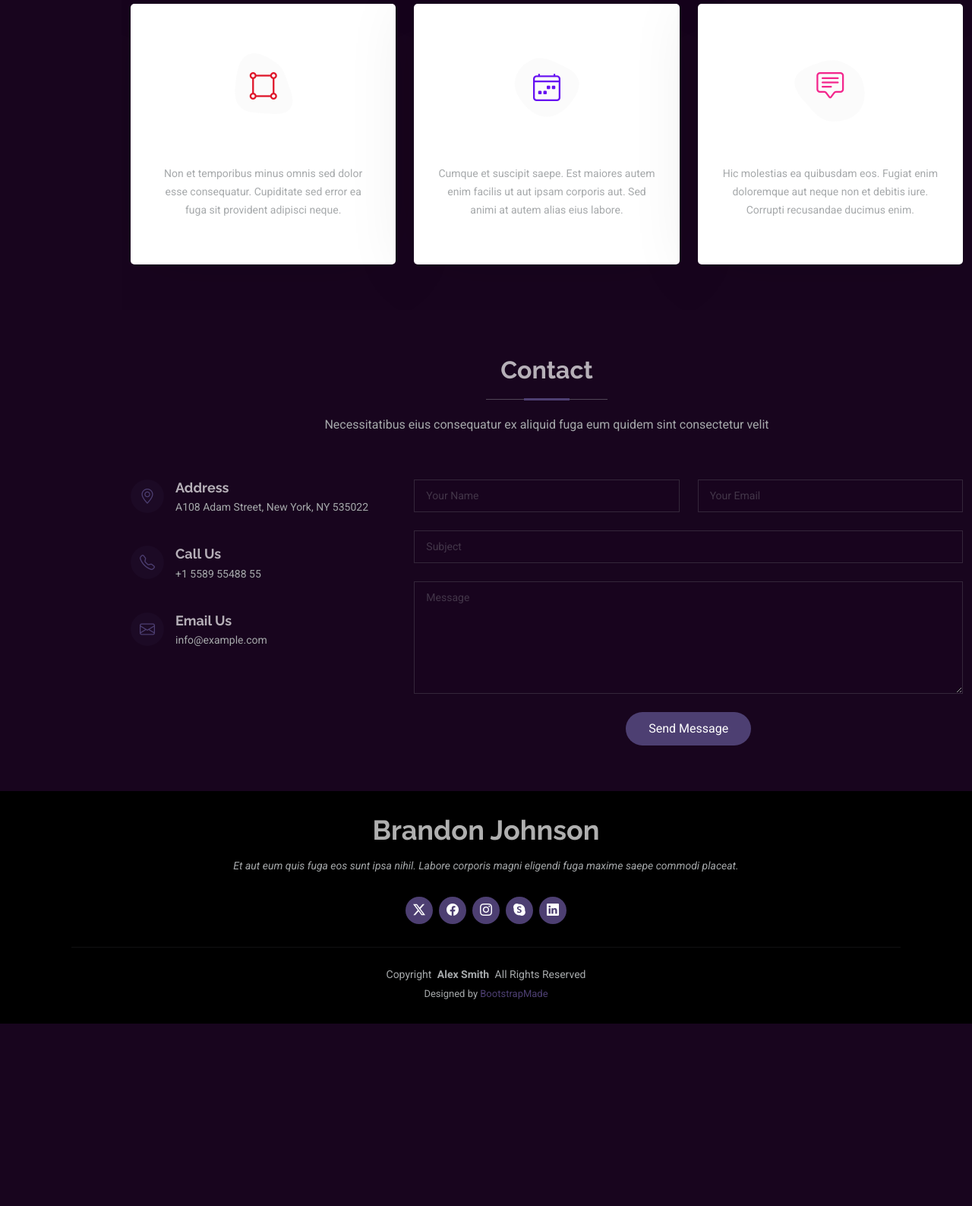
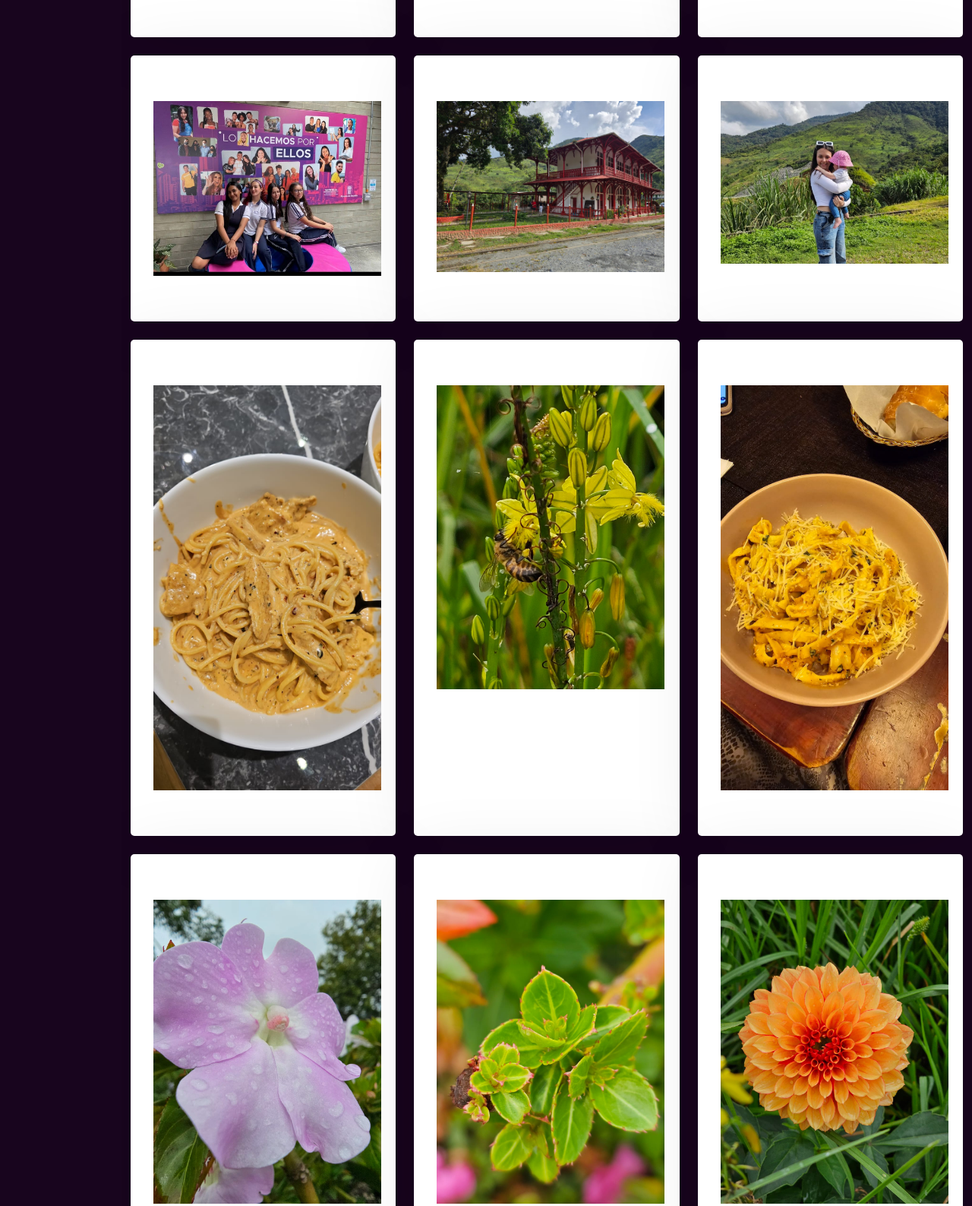
Before and after one commit to OferTrabajo/Portfolio, a plain HTML site: page index.html in a window 1280 px wide. Shown: the part 5680-7267 px from the top of the page at 76% size. Before the commit the page ends 7027 px from the top, so only its background shows below. Drawn offline with Linux system fonts and the light colour scheme.

Commit message:
Add files via upload

```diff
--- a/index.html
+++ b/index.html
@@ -40,8 +40,8 @@
         <li><a href="#hero" class="active"><i class="bi bi-house navicon"></i><span>Home</span></a></li>
         <li><a href="#about"><i class="bi bi-person navicon"></i><span>About</span></a></li>
         <li><a href="#resume"><i class="bi bi-file-earmark-text navicon"></i><span>Resume</span></a></li>
-        <li><a href="#portfolio"><i class="bi bi-images navicon"></i><span>Portfolio</span></a></li>
-        <li><a href="#services"><i class="bi bi-hdd-stack navicon"></i><span>Services</span></a></li>
+        <li><a href="#portfolio"><i class="bi bi-images navicon"></i><span>Proyects</span></a></li>
+        <li><a href="#services"><i class="bi bi-hdd-stack navicon"></i><span>Hobbies</span></a></li>
         <li><a href="#contact"><i class="bi bi-envelope navicon"></i><span>Contact</span></a></li>
       </ul>
     </nav>
@@ -452,41 +452,6 @@ Regarding my educational background, my participation in mathematics and chemist
 
         <div class="row gy-4">
 
-          <div class="col-lg-4 col-md-6" data-aos="fade-up" data-aos-delay="100">
-            <div class="service-item item-cyan position-relative">
-              <div class="icon">
-                <img src="assets/img/hobbies/Hobbie1.jpeg" alt="Hobby Icon" width="250">
-              </div>
-              <a href="#" class="stretched-link">
-                <h3>Nesciunt Mete</h3>
-              </a>
-              <p>Provident nihil minus qui consequatur non omnis maiores. Eos accusantium minus dolores iure perferendis tempore et consequatur.</p>
-            </div>
-          </div><!-- End Service Item -->
-
-          <div class="col-lg-4 col-md-6" data-aos="fade-up" data-aos-delay="200">
-            <div class="service-item item-orange position-relative">
-              <div class="icon">
-                <img src="assets/img/hobbies/Hobbie2.jpeg" alt="Hobby Icon" width="250">
-              </div>
-              <a href="#" class="stretched-link">
-                <h3>Eosle Commodi</h3>
-              </a>
-              <p>Ut autem aut autem non a. Sint sint sit facilis nam iusto sint. Libero corrupti neque eum hic non ut nesciunt dolorem.</p>
-            </div>
-          </div><!-- End Service Item -->
-
-          <div class="col-lg-4 col-md-6" data-aos="fade-up" data-aos-delay="300">
-            <div class="service-item item-teal position-relative">
-              <div class="icon">
-                <img src="assets/img/hobbies/Hobbie3.jpeg" alt="Hobby Icon" width="250">
-              </div>
-              <a href="#" class="stretched-link">
-                <h3>Ledo Markt</h3>
-              </a>
-              <p>Ut excepturi voluptatem nisi sed. Quidem fuga consequatur. Minus ea aut. Vel qui id voluptas adipisci eos earum corrupti.</p>
-            </div>
-          </div><!-- End Service Item -->
 
           <div class="col-lg-4 col-md-6" data-aos="fade-up" data-aos-delay="400">
             <div class="service-item item-red position-relative">
@@ -494,12 +459,12 @@ Regarding my educational background, my participation in mathematics and chemist
                 <svg width="100" height="100" viewBox="0 0 600 600" xmlns="http://www.w3.org/2000/svg">
                   <path stroke="none" stroke-width="0" fill="#f5f5f5" d="M300,503.46388370962813C374.79870501325706,506.71871716319447,464.8034551963731,527.1746412648533,510.4981551193396,467.86667711651364C555.9287308511215,408.9015244558933,512.6030010748507,327.5744911775523,490.211057578863,256.5855673507754C471.097692560561,195.9906835881958,447.69079081568157,138.11976852964426,395.19560036434837,102.3242989838813C329.3053358748298,57.3949838291264,248.02791733380457,8.279543830951368,175.87071277845988,42.242879143198664C103.41431057327972,76.34704239035025,93.79494320519305,170.9812938413882,81.28167332365135,250.07896920659033C70.17666984294237,320.27484674793965,64.84698225790005,396.69656628748305,111.28512138212992,450.4950937839243C156.20124167950087,502.5303643271138,231.32542653798444,500.4755392045468,300,503.46388370962813"></path>
                 </svg>
-                <i class="bi bi-bounding-box-circles"></i>
+                <i class="bi bi-house"></i>
               </div>
               <a href="#" class="stretched-link">
-                <h3>Asperiores Commodit</h3>
+                <h7>Exploring Towns</h7>
               </a>
-              <p>Non et temporibus minus omnis sed dolor esse consequatur. Cupiditate sed error ea fuga sit provident adipisci neque.</p>
+              <p>Traveling and discovering new towns allows me to connect with the history, culture, and traditions of each place. I am fascinated by architecture, gastronomy, and the stories hidden in every corner, as well as the opportunity to meet new people and experience different environments. I especially love green landscapes.</p>
               <a href="#" class="stretched-link"></a>
             </div>
           </div><!-- End Service Item -->
@@ -510,12 +475,12 @@ Regarding my educational background, my participation in mathematics and chemist
                 <svg width="100" height="100" viewBox="0 0 600 600" xmlns="http://www.w3.org/2000/svg">
                   <path stroke="none" stroke-width="0" fill="#f5f5f5" d="M300,532.3542879108572C369.38199826031484,532.3153073249985,429.10787420159085,491.63046689027357,474.5244479745417,439.17860296908856C522.8885846962883,383.3225815378663,569.1668002868075,314.3205725914397,550.7432151929288,242.7694973846089C532.6665558377875,172.5657663291529,456.2379748765914,142.6223662098291,390.3689995646985,112.34683881706744C326.66090330228417,83.06452184765237,258.84405631176094,53.51806209861945,193.32584062364296,78.48882559362697C121.61183558270385,105.82097193414197,62.805066853699245,167.19869350419734,48.57481801355237,242.6138429142374C34.843463184063346,315.3850353017275,76.69343916112496,383.4422959591041,125.22947124332185,439.3748458443577C170.7312796277747,491.8107796887764,230.57421082200815,532.3932930995766,300,532.3542879108572"></path>
                 </svg>
-                <i class="bi bi-calendar4-week icon"></i>
+                <i class="bi bi-camera"></i>
               </div>
               <a href="#" class="stretched-link">
-                <h3>Velit Doloremque</h3>
+                <h7>Taking Photographs</h7>
               </a>
-              <p>Cumque et suscipit saepe. Est maiores autem enim facilis ut aut ipsam corporis aut. Sed animi at autem alias eius labore.</p>
+              <p>I am passionate about capturing unique moments and turning them into everlasting memories. Through photography, I find a form of personal expression and a way to see the world from a new perspective, appreciating the small details that often go unnoticed.              </p>
               <a href="#" class="stretched-link"></a>
             </div>
           </div><!-- End Service Item -->
@@ -526,16 +491,67 @@ Regarding my educational background, my participation in mathematics and chemist
                 <svg width="100" height="100" viewBox="0 0 600 600" xmlns="http://www.w3.org/2000/svg">
                   <path stroke="none" stroke-width="0" fill="#f5f5f5" d="M300,566.797414625762C385.7384707136149,576.1784315230908,478.7894351017131,552.8928747891023,531.9192734346935,484.94944893311C584.6109503024035,417.5663521118492,582.489472248146,322.67544863468447,553.9536738515405,242.03673114598146C529.1557734026468,171.96086150256528,465.24506316201064,127.66468636344209,395.9583748389544,100.7403814666027C334.2173773831606,76.7482773500951,269.4350130405921,84.62216499799875,207.1952322260088,107.2889140133804C132.92018162631612,134.33871894543012,41.79353780512637,160.00259165414826,22.644507872594943,236.69541883565114C3.319112789854554,314.0945973066697,72.72355303640163,379.243833228382,124.04198916343866,440.3218312028393C172.9286146004772,498.5055451809895,224.45579914871206,558.5317968840102,300,566.797414625762"></path>
                 </svg>
-                <i class="bi bi-chat-square-text"></i>
+                <i class="bi bi-egg"></i>
               </div>
               <a href="#" class="stretched-link">
-                <h3>Dolori Architecto</h3>
+                <h7>Cooking</h7>
               </a>
-              <p>Hic molestias ea quibusdam eos. Fugiat enim doloremque aut neque non et debitis iure. Corrupti recusandae ducimus enim.</p>
+              <p>I enjoy cooking because it is the perfect combination of creativity and technique, and I also love eating. I love experimenting with flavors and textures, and seeing how simple ingredients can transform into dishes that convey emotions and create special moments with others.              </p>
               <a href="#" class="stretched-link"></a>
             </div>
           </div><!-- End Service Item -->
 
+          <div class="col-lg-4 col-md-6" data-aos="fade-up" data-aos-delay="100">
+            <div class="service-item item-orange position-relative">
+              <img src="assets/img/hobbies/Hobbie1.jpeg" alt="Hobby Icon" width="300">
+          </div>
+          </div><!-- End Service Item -->
+
+          <div class="col-lg-4 col-md-6" data-aos="fade-up" data-aos-delay="200">
+            <div class="service-item item-orange position-relative">
+                <img src="assets/img/hobbies/Hobbie2.jpeg" alt="Hobby Icon" width="300">
+            </div>
+          </div><!-- End Service Item -->
+
+          <div class="col-lg-4 col-md-6" data-aos="fade-up" data-aos-delay="300">
+            <div class="service-item item-orange position-relative">
+              <img src="assets/img/hobbies/Hobbie3.jpeg" alt="Hobby Icon" width="300">
+          </div>
+          </div><!-- End Service Item -->
+
+          <div class="col-lg-4 col-md-6" data-aos="fade-up" data-aos-delay="100">
+            <div class="service-item item-orange position-relative">
+              <img src="assets/img/hobbies/Hobbie4.jpeg" alt="Hobby Icon" width="300">
+          </div>
+          </div><!-- End Service Item -->
+
+          <div class="col-lg-4 col-md-6" data-aos="fade-up" data-aos-delay="200">
+            <div class="service-item item-orange position-relative">
+                <img src="assets/img/hobbies/Hobbie5.jpeg" alt="Hobby Icon" width="300">
+            </div>
+          </div><!-- End Service Item -->
+
+          <div class="col-lg-4 col-md-6" data-aos="fade-up" data-aos-delay="300">
+            <div class="service-item item-orange position-relative">
+              <img src="assets/img/hobbies/Hobbie6.jpeg" alt="Hobby Icon" width="300">
+          </div>
+          </div><!-- End Service Item -->
+
+          <div class="col-lg-4 col-md-6" data-aos="fade-up" data-aos-delay="300">
+            <div class="service-item item-orange position-relative">
+              <img src="assets/img/hobbies/Hobbie7.jpeg" alt="Hobby Icon" width="300">
+          </div>
+          </div><!-- End Service Item -->
+          <div class="col-lg-4 col-md-6" data-aos="fade-up" data-aos-delay="300">
+            <div class="service-item item-orange position-relative">
+              <img src="assets/img/hobbies/Hobbie8.jpeg" alt="Hobby Icon" width="300">
+          </div>
+          </div><!-- End Service Item -->
+          <div class="col-lg-4 col-md-6" data-aos="fade-up" data-aos-delay="300">
+            <div class="service-item item-orange position-relative">
+              <img src="assets/img/hobbies/Hobbie9.jpeg" alt="Hobby Icon" width="300">
+          </div>
+          </div><!-- End Service Item -->
         </div>
 
       </div>
@@ -561,15 +577,15 @@ Regarding my educational background, my participation in mathematics and chemist
               <i class="bi bi-geo-alt flex-shrink-0"></i>
               <div>
                 <h3>Address</h3>
-                <p>A108 Adam Street, New York, NY 535022</p>
+                <p>Medellín - Colombia </p>
               </div>
             </div><!-- End Info Item -->
 
             <div class="info-item d-flex" data-aos="fade-up" data-aos-delay="300">
-              <i class="bi bi-telephone flex-shrink-0"></i>
+              <i class="bi bi-house flex-shrink-0"></i>
               <div>
-                <h3>Call Us</h3>
-                <p>+1 5589 55488 55</p>
+                <h3>University</h3>
+                <p>EIA University</p>
               </div>
             </div><!-- End Info Item -->
 
@@ -577,42 +593,14 @@ Regarding my educational background, my participation in mathematics and chemist
               <i class="bi bi-envelope flex-shrink-0"></i>
               <div>
                 <h3>Email Us</h3>
-                <p>info@example.com</p>
+                <p>Manuela.echeverri@eia.edu.co</p>
               </div>
             </div><!-- End Info Item -->
 
           </div>
 
           <div class="col-lg-8">
-            <form action="forms/contact.php" method="post" class="php-email-form" data-aos="fade-up" data-aos-delay="200">
-              <div class="row gy-4">
-
-                <div class="col-md-6">
-                  <input type="text" name="name" class="form-control" placeholder="Your Name" required="">
-                </div>
-
-                <div class="col-md-6 ">
-                  <input type="email" class="form-control" name="email" placeholder="Your Email" required="">
-                </div>
-
-                <div class="col-md-12">
-                  <input type="text" class="form-control" name="subject" placeholder="Subject" required="">
-                </div>
-
-                <div class="col-md-12">
-                  <textarea class="form-control" name="message" rows="6" placeholder="Message" required=""></textarea>
-                </div>
-
-                <div class="col-md-12 text-center">
-                  <div class="loading">Loading</div>
-                  <div class="error-message"></div>
-                  <div class="sent-message">Your message has been sent. Thank you!</div>
-
-                  <button type="submit">Send Message</button>
-                </div>
-
-              </div>
-            </form>
+            <iframe src="https://docs.google.com/forms/d/e/1FAIpQLScH2y81E1l3C3OA8dXI9OK4M3tYKiUtbYxlDpw20g4WcRBYIA/viewform?embedded=true" width="640" height="784" frameborder="0" marginheight="0" marginwidth="0">Cargando…</iframe>
           </div><!-- End Contact Form -->
 
         </div>
@@ -625,18 +613,17 @@ Regarding my educational background, my participation in mathematics and chemist
 
   <footer id="footer" class="footer position-relative light-background">
     <div class="container">
-      <h3 class="sitename">Brandon Johnson</h3>
+      <h3 class="sitename">Manuela Echeverri</h3>
       <p>Et aut eum quis fuga eos sunt ipsa nihil. Labore corporis magni eligendi fuga maxime saepe commodi placeat.</p>
       <div class="social-links d-flex justify-content-center">
-        <a href=""><i class="bi bi-twitter-x"></i></a>
-        <a href=""><i class="bi bi-facebook"></i></a>
-        <a href=""><i class="bi bi-instagram"></i></a>
-        <a href=""><i class="bi bi-skype"></i></a>
-        <a href=""><i class="bi bi-linkedin"></i></a>
+        <a href="https://www.facebook.com/Manuecheverric"><i class="bi bi-facebook"></i></a>
+        <a href="https://www.instagram.com/manuelaecheverric/"><i class="bi bi-instagram"></i></a>
+        <a href="https://github.com/manuelaecheverric?tab=overview&from=2025-03-01&to=2025-03-07"><i class="bi bi-github"></i></a>
+        <a href="www.linkedin.com/in/manuelaecheverric"><i class="bi bi-linkedin"></i></a>
       </div>
       <div class="container">
         <div class="copyright">
-          <span>Copyright</span> <strong class="px-1 sitename">Alex Smith</strong> <span>All Rights Reserved</span>
+          <span>Copyright</span> <strong class="px-1 sitename">Manuela Echeverri</strong> <span>All Rights Reserved</span>
         </div>
         <div class="credits">
           <!-- All the links in the footer should remain intact. -->
@@ -676,8 +663,8 @@ Regarding my educational background, my participation in mathematics and chemist
       const descriptions = {
         "*": "Here are all my projects, feel free to explore!",
         ".filter-app": " I have always believed that money, especially among young people or those with unclear financial priorities, is often spent unnecessarily, without a true sense of prioritization. <br><br> Since I started managing considerable amounts of money, I have used a Money Manager. However, I noticed several deficiencies, such as a homepage with no minimum character requirement, poor handling of dates, and overly short descriptions. For this reason, I decided to create my own desktop application—an intuitive Money Manager with no transaction limits, smooth performance, and, above all, privacy; because the security of your data is the most important thing! <br> <br> <h5>Technologies used:</h5> Java, Swing, WindowBuilder—all in Eclipse. <br> <strong> My role: </strong> Reviewing the backend, integrating the backend with the frontend, and developing the entire visual interface. <br>",
-        ".filter-tech": "Ver+ Tech Scholarship: A program that fosters learning and technology.<br>",
-        ".filter-representative": "Student Representative: Leadership and commitment to the student community<br>"
+        ".filter-tech": "<h4>Ver+ Tech Scholarship</h4><p>A scholarship created to improve opportunities in Latin America, founded by the CEO of the most important NeoBank in the Americas, NuBank—David Vélez—and his wife, Mariel Reyes, a woman who has dedicated her life to empowering women and enhancing their skills.</p><p>This project marked a turning point in my life; it truly transformed my access to a world of opportunities that I love. It has allowed me to develop my public speaking skills, standing out in numerous events, social media platforms, and even through travel experiences. Additionally, it has given me the chance to meet incredible people, full of remarkable talents, who inspire me every day and motivate me to set new goals.</p>",
+        ".filter-representative": "<h4>Student Representative on the Board of Directors</h4><p>The years I will always remember with nostalgia and affection are those in which I felt, with immense strength, the need to be a leader. It was not just a desire but a purpose—to leave a mark on my school and be the voice of all students.</p><p>I identified the needs of my institution and committed myself to being the change I wanted to see, representing my peers, defending their rights, and creating impactful spaces. Those were years of struggle, learning, and growth, where every challenge reaffirmed my passion for leadership and transforming realities.</p>"
       };
 
       filterButtons.forEach(button => {
```
